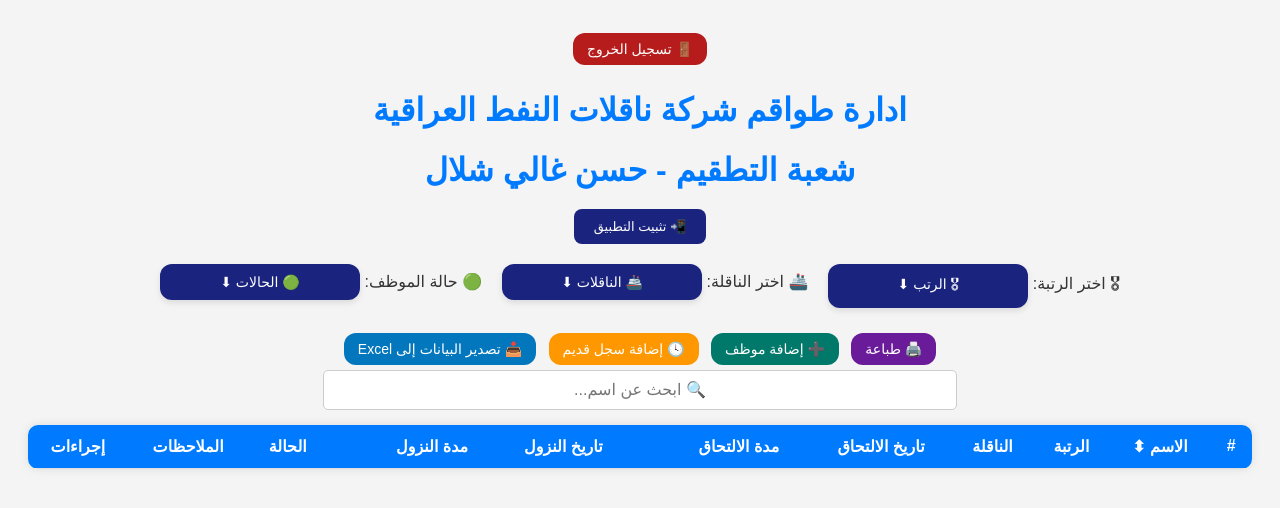
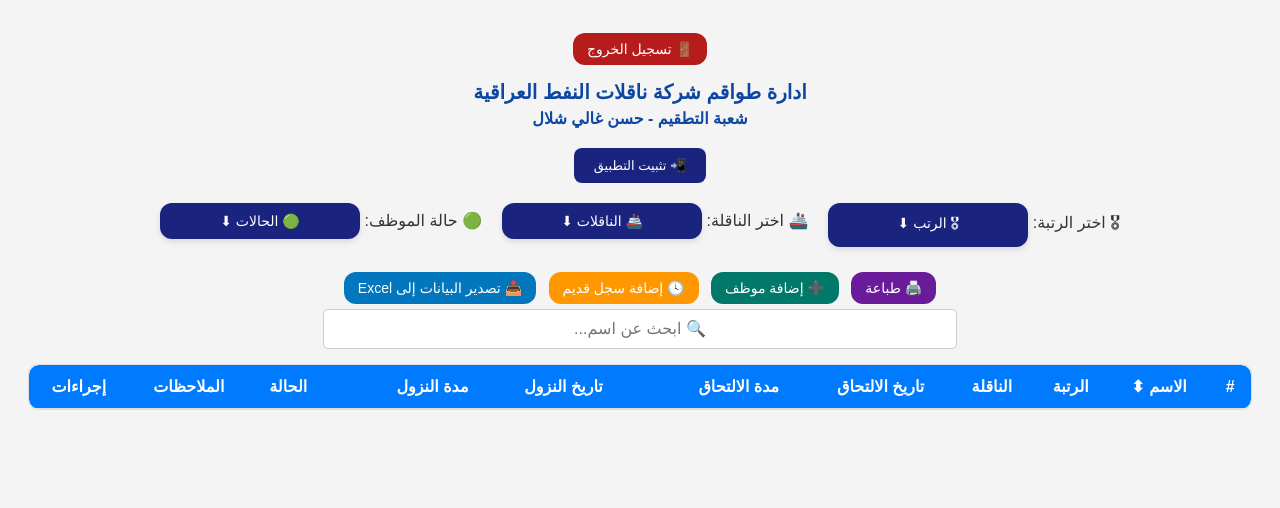
Before and after one commit to Hassan1982gali/crewmanager, a plain HTML site: page public/index.html in a window 1280 px wide. Drawn offline with nearby package versions, Linux system fonts and the light colour scheme; a script that the page names is missing.

```diff
--- a/public/index.html
+++ b/public/index.html
@@ -321,8 +321,8 @@
 </head>
 <body>
   <button class="utility-btn btn-logout" onclick="logout()">🚪 تسجيل الخروج</button>
-    <h1>ادارة طواقم شركة ناقلات النفط العراقية</h1>
-    <h1>شعبة التطقيم - حسن غالي شلال</h1>
+  <h2 class="page-title">ادارة طواقم شركة ناقلات النفط العراقية</h2>
+  <h3 class="page-subtitle">شعبة التطقيم - حسن غالي شلال</h3>
     <button id="install-app-btn" class="utility-btn no-print" style="display: none; background-color: #1a237e; color: white; padding: 10px 20px; border: none; border-radius: 8px; font-size: 13px; margin: 20px auto; display: block;">
       📲 تثبيت التطبيق
     </button>
@@ -413,6 +413,7 @@
         <input type="text" id="search-input" placeholder="🔍 ابحث عن اسم..." onkeyup="searchByName()">
     </div>
 
+    <div class="table-container">
       <table>
         <thead>
           <tr>
@@ -431,6 +432,7 @@
         </thead>
         <tbody id="employee-table-body"></tbody>
       </table>
+    </div>
 
 <!-- ✅ نافذة إضافة موظف (Modal) -->
 <div id="addModal" class="modal">
--- a/public/script.js
+++ b/public/script.js
@@ -468,7 +468,7 @@ function displayEmployees(employees) {
           <td class="leave-duration">${leaveDuration} يوم</td>
           <td>${crew.status ?? "غير معروف"}</td>
           <td>${crew.note ?? "-"}</td>
-          <td><td>
+          <td class="actions-cell">
   <button class="action-btn btn-edit" onclick="editCrewMember('${crew.id}')">✏ تعديل</button>
   <button class="action-btn btn-delete" onclick="deleteCrewMember('${crew.id}')">🗑 حذف</button>
   <button class="action-btn btn-history" onclick="showSeaTime('${crew.id}')">📄 السجل</button>
@@ -1395,9 +1395,10 @@ function printFilteredData() {
                 </thead>
                 <tbody>
                 ${filteredRows.map(row => {
-                        let rowHTML = row.cloneNode(true); // استنساخ الصف
-                        rowHTML.removeChild(rowHTML.lastElementChild); // إزالة عمود الإجراءات
-                        return `<tr>${rowHTML.innerHTML}</tr>`;
+                  let cells = row.querySelectorAll("td");
+                  let limitedCells = Array.from(cells).slice(0, 10); // ✅ أول 10 خلايا فقط
+                  let rowHtml = limitedCells.map(cell => `<td>${cell.innerHTML}</td>`).join('');
+                  return `<tr>${rowHtml}</tr>`;
                 }).join('')}
                 </tbody>
             </table>
--- a/public/styles.css
+++ b/public/styles.css
@@ -320,3 +320,38 @@ th button:hover {
         page-break-before: always; /* ✅ يجعله يظهر مرة واحدة فقط */
     }
 }
+
+@media print {
+    #employee-table th:nth-child(11),
+    #employee-table td:nth-child(11) {
+      display: none !important;
+    }
+  }
+
+  .table-container {
+    max-height: 500px; /* ✳️ تقدر تغيّره حسب طول الصفحة */
+    overflow-y: auto;
+    border-radius: 10px;
+    border: 1px solid #ddd;
+  }
+
+  /* ✳️ حتى يبقى رأس الجدول ثابت */
+  .table-container thead th {
+    position: sticky;
+    top: 0;
+    background-color: #007bff;
+    color: white;
+    z-index: 10;
+  }
+
+  .page-title {
+    font-size: 20px;
+    color: #0d47a1;
+    margin: 10px 0 0;
+  }
+
+  .page-subtitle {
+    font-size: 16px;
+    color: #0d47a1;
+    margin: 5px 0 20px;
+  }
```
Lines whose indentation alone changed are shown as unchanged.
